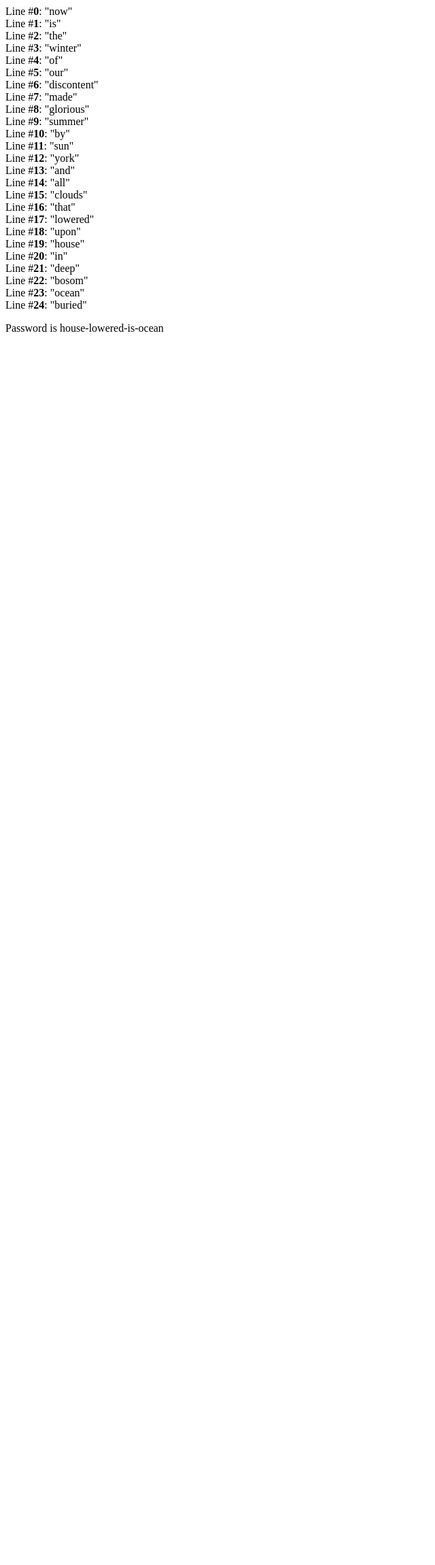
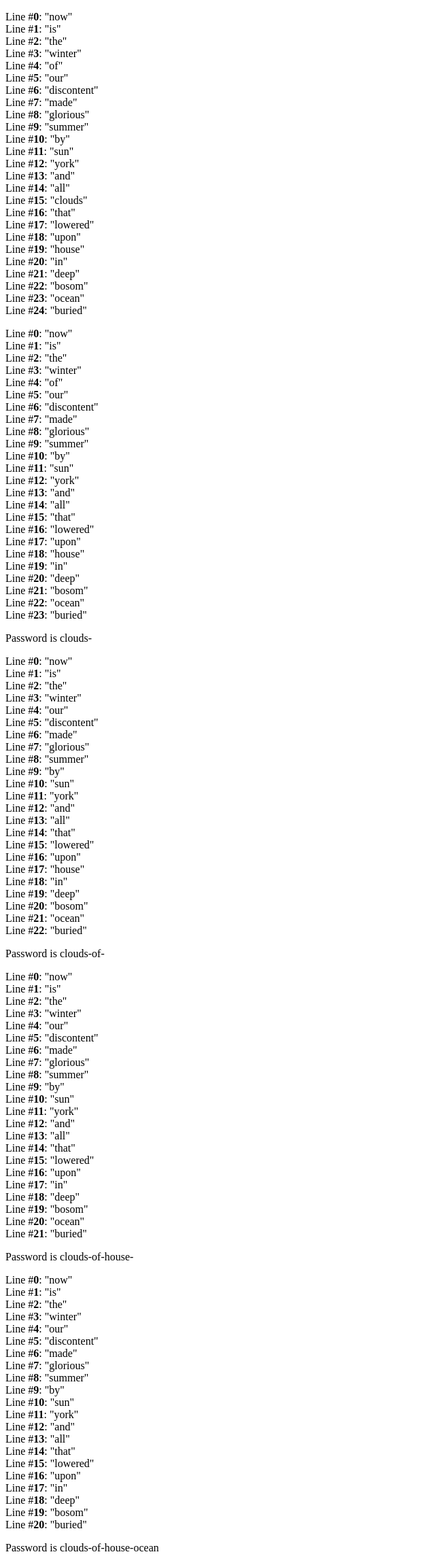
Before and after one commit to davidilieberman/cscie15-p2, a PHP site: page /test.php in a window 1280 px wide. Shown: the whole page at 68% size, without its empty margins (0-640 px from the left). Before the commit the page ends 488 px from the top, so only its background shows below. Run offline with PHP 8.4, Linux system fonts and the light colour scheme.

Commit message:
Made block to output current state of words array a function; fixed bug where random number function was returning values that exceed the length of the words array.

```diff
--- a/test.php
+++ b/test.php
@@ -1,6 +1,6 @@
 <?php
-error_reporting(E_ALL);       # Report Errors, Warnings, and Notices
-ini_set('display_errors', 1); # Display errors on page (instead of a log file)
+error_reporting(E_ALL);       // Report Errors, Warnings, and Notices
+ini_set('display_errors', 1); // Display errors on page (instead of a log file)
 ?>
 
 <!DOCTYPE html>
@@ -9,28 +9,35 @@ ini_set('display_errors', 1); # Display errors on page (instead of a log file)
     <title>Test</title>
     <?php
 
-      $lines = file("./words.txt");
+      $lines = file('./words.txt');
+
+      function echoLines($lines)
+      {
+          echo "<p>\n";
+          foreach ($lines as $line_num => $line) {
+              $l = trim($line);
+              echo "Line #<b>{$line_num}</b>: \"${l}\" <br/>\n";
+          }
+          echo "</p>\n";
+      }
 
      ?>
   </head>
 
   <?php
 
-    foreach ($lines as $line_num => $line) {
-      $l = trim($line);
-      echo "Line #<b>{$line_num}</b>: \"${l}\" <br/>\n";
+    echoLines($lines);
+
+    $pwd = '';
+    for ($i = 0; $i < 4; ++$i) {
+        $r = mt_rand(0, count($lines)-1);
+        $pwd .= trim(array_splice($lines, $r, 1)[0]);
+        if ($i < 3) {
+            $pwd .= '-';
+        }
+        echoLines($lines);
+        echo "<p>Password is $pwd</p>\n";
     }
-
-    $pwd = "";
-    for ($i = 0; $i < 4; $i++) {
-      $r = mt_rand(0, count($lines));
-      $pwd .= trim(array_splice($lines, $r, 1)[0]);
-      if ($i < 3) {
-        $pwd .= "-";
-      }
-    }
-
-    echo "<p>Password is $pwd</p>\n";
 
    ?>
 </html>
```
